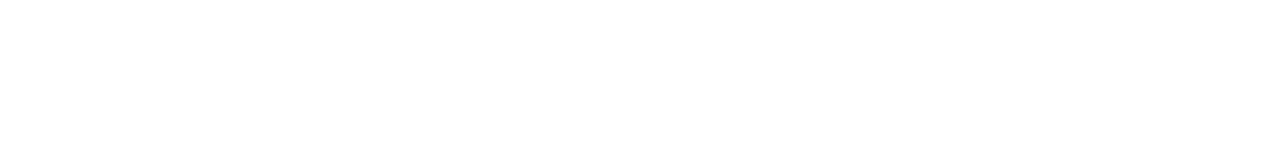
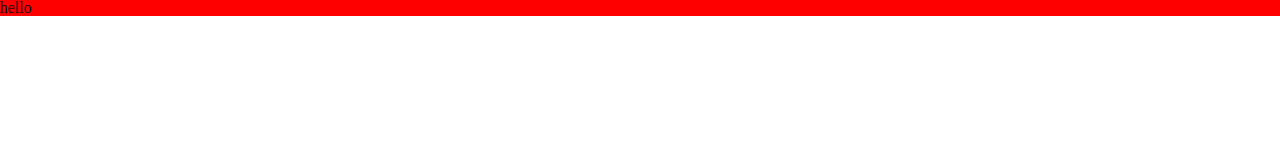
Before and after one commit to neznamov/test, a plain HTML site: page index.html in a window 1280 px wide. Drawn offline with Linux system fonts and the light colour scheme.

```diff
--- a/index.html
+++ b/index.html
@@ -7,7 +7,9 @@
 		<title>Voronina</title>
 	</head>
 	<body class="body">
-		<header class="header"><header>
+		<header class="header">
+		<h3>hello</h3>
+			<header>
 		<main class="main"></main>
 		<footer class="footer"></footer>
 	</body>
```
